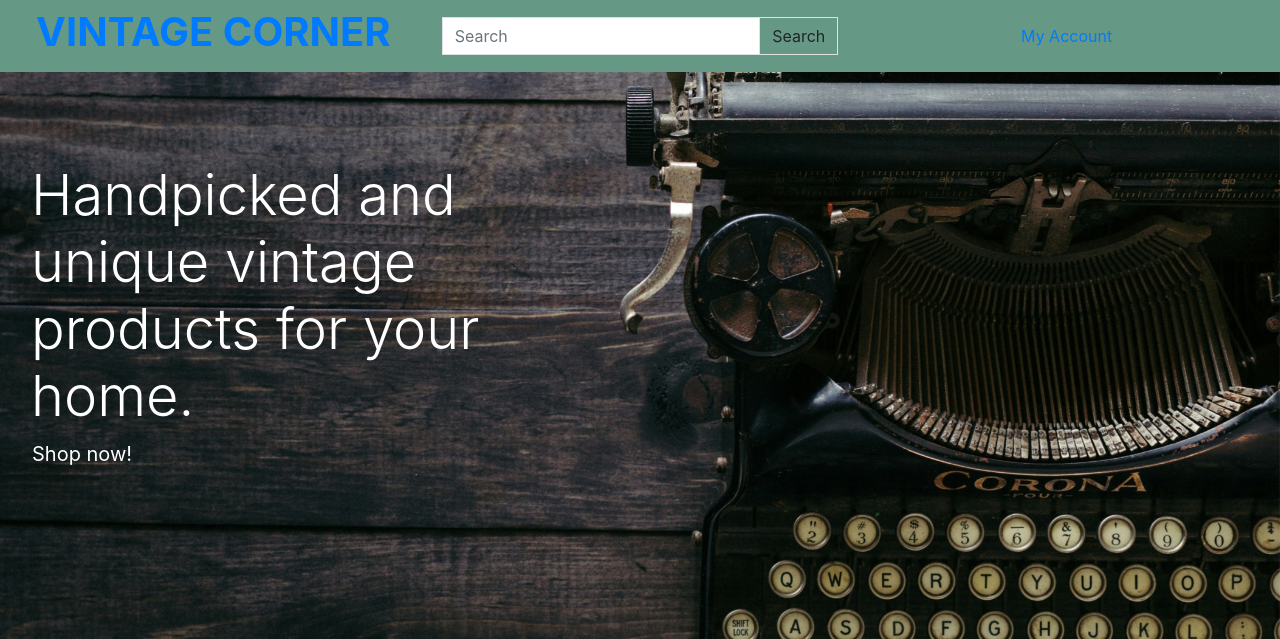
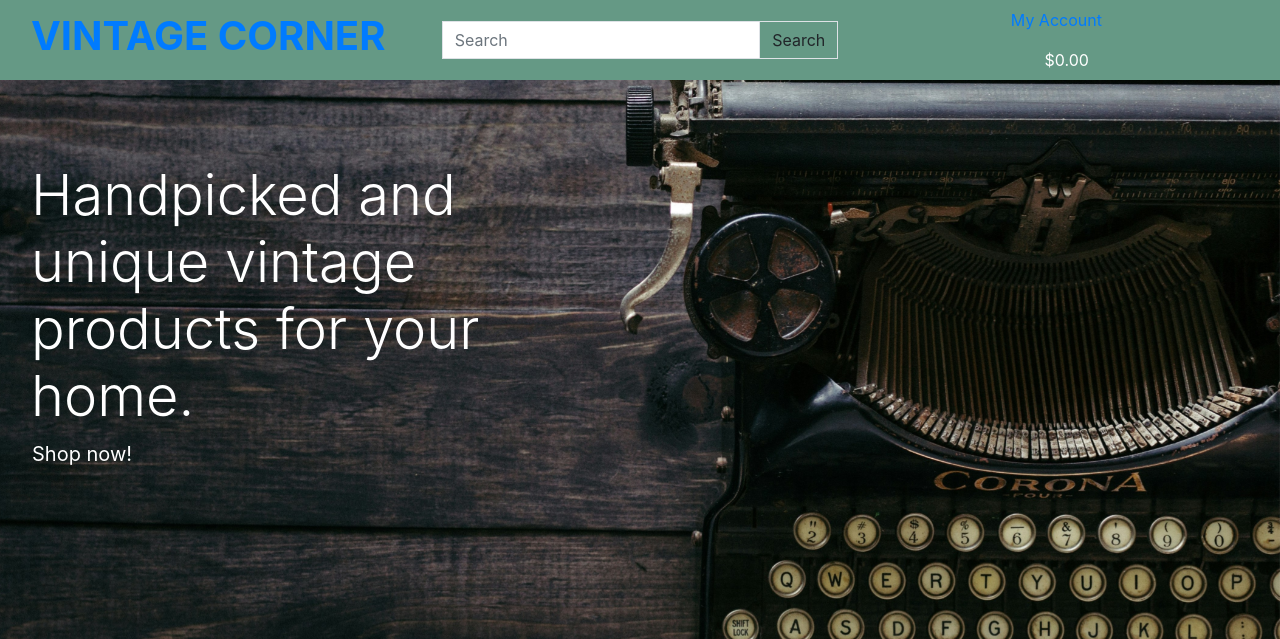
Before and after one commit to sofiawallq/vintage-corner, a Django app: page / in a window 1280 px wide. Shown: the top 639 px of the page. Run offline with Django 5.2, Linux system fonts and the light colour scheme; some libraries are stand-ins or nearby versions.

Commit message:
add shopping bag grand total to header

```diff
--- a/templates/base.html
+++ b/templates/base.html
@@ -44,7 +44,7 @@
 <body>
     <header class="container-fluid fixed-top container-wrapper-header">
         <div class="row">
-            <div class="col-12 col-lg-4 m-auto p-auto text-center">
+            <div class="col-12 col-lg-4 m-auto p-auto text-center text-lg-left">
                 <a href="{% url 'home' %}" class="nav-link main-logo-link">
                     <h1 class="text-uppercase"><strong>Vintage Corner</strong></h1>
                 </a>
@@ -87,6 +87,20 @@
                             {% endif %}
                         </div>
                     </li>
+                    <li class="list-inline-item"></li>
+                        <a class="{% if grand_total %}text-info font-weight-bold{% else %}text-black{% endif %} nav-link" href="">
+                            <div class="text-center">
+                                <div><i class="fas fa-shopping-bag fa-lg"></i></div>
+                                <p class="my-0">
+                                    {% if grand_total %}
+                                        ${{ grand_total|floatformat:2 }}
+                                    {% else %}
+                                        $0.00
+                                    {% endif %}
+                                </p>
+                            </div>
+                        </a>
+                    </li>
                 </ul>
             </div>
         </div>
```
